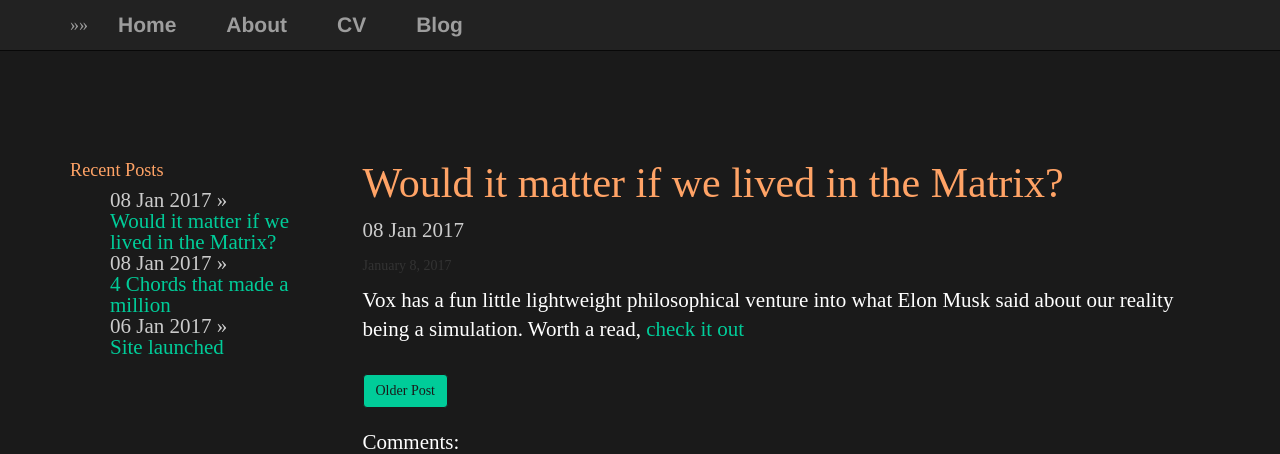
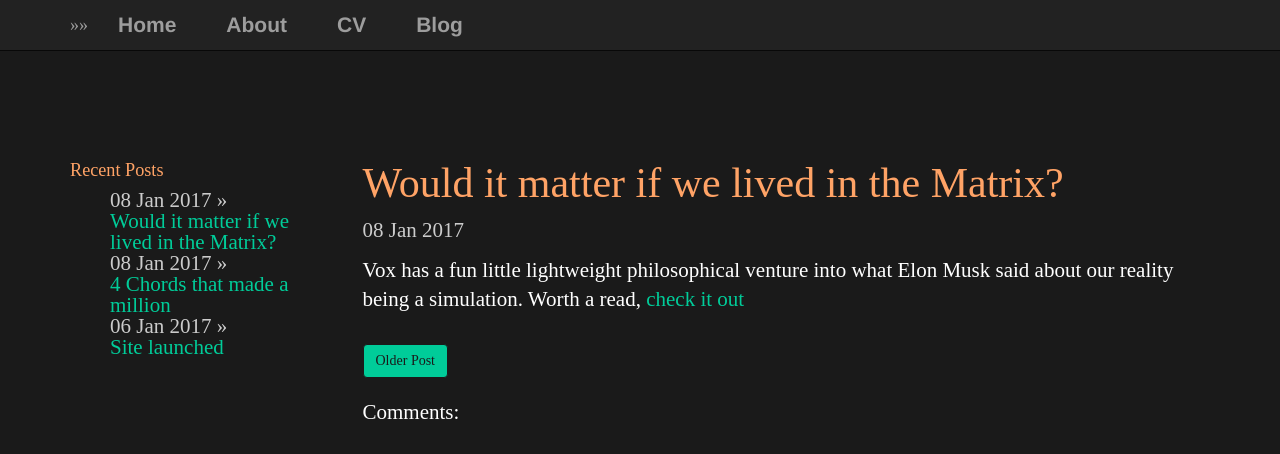
Before and after one commit to plantecophys/plantecophys, a Jekyll site: the page built from _posts/2017-01-08-voxmatrix.md, in a window 1280 px wide, cut to the strip 0-454 px from the top of the page. Built offline with Jekyll 4.4.1, drawn with Linux system fonts in a browser that asks for light colours.

Commit message:
Update tags.md

```diff
--- a/_includes/tags.md
+++ b/_includes/tags.md
@@ -1,5 +1,4 @@
 <div class="meta_wrapper">
-<time datetime="{{page.date | date: "%Y-%m-%d"}}">{{page.date | date: "%B %e, %Y"}}</time>
 <ul class="tag_list_in_post">{% for tag in page.tags %}
   <li class="inline tag_list_item"><a class="tag_list_link" href="/tag/{{ tag }}">{{ tag }}</a></li>
   {% endfor %}
```
